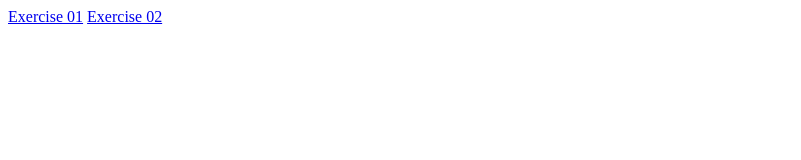
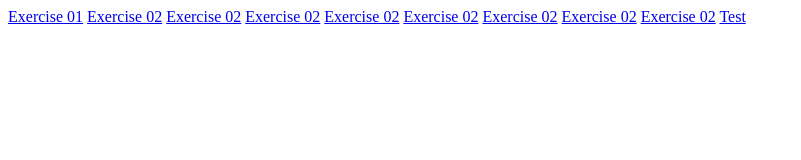
Before and after one commit to jasonj2232/20CS2056, a plain HTML site: page index.html in a window 1280 px wide. Shown: the whole page, without its empty margins (0-801 px from the left). Drawn offline with Linux system fonts and the light colour scheme.

Commit message:
Update index.html

```diff
--- a/index.html
+++ b/index.html
@@ -9,4 +9,12 @@
 <body>
     <a href="Exercise01.html">Exercise 01</a>
     <a href="Exercise02.html">Exercise 02</a>
+    <a href="Exercise04.html">Exercise 02</a>
+    <a href="Exercise05.html">Exercise 02</a>
+    <a href="Exercise06.html">Exercise 02</a>
+    <a href="Exercise07.html">Exercise 02</a>
+    <a href="Exercise08.html">Exercise 02</a>
+    <a href="Exercise09.html">Exercise 02</a>
+    <a href="Exercise10.html">Exercise 02</a>
+    <a href="https://alan-d-daniels.github.io/Web-Tech-Lab-Exp5/">Test</a>
 </body>
```
